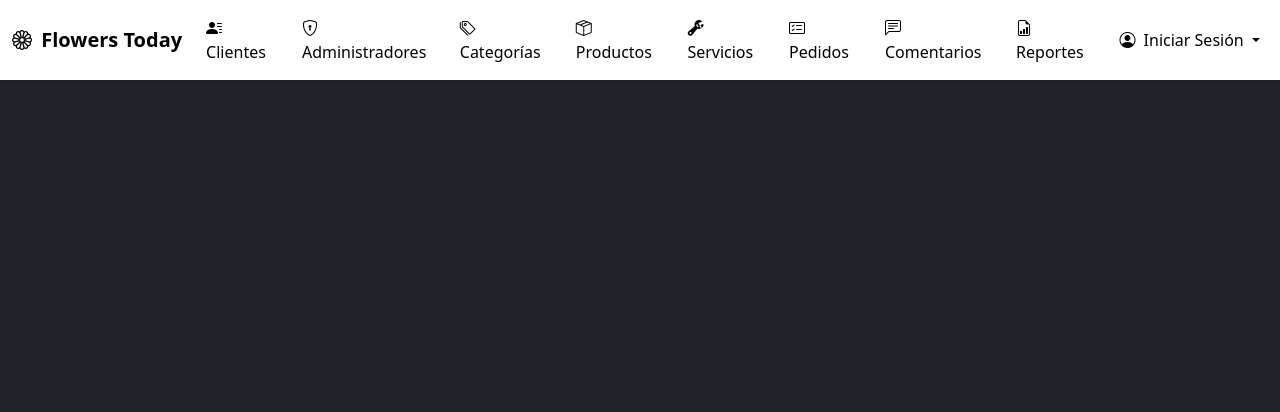
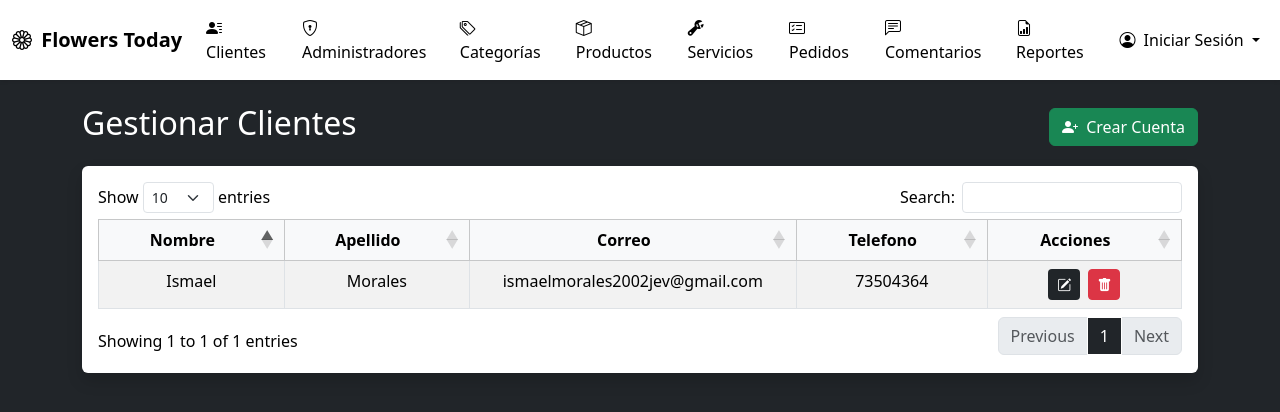
Before and after one commit to IsmaelMorales2002/Flowers-Today, a Django app: template templates/clientes_administracion.html in a window 1280 px wide. Shown: the top 412 px of the page. Run offline with Django 5.2, Linux system fonts and the light colour scheme; the template is opened without the code that fills it, so the values that code supplies are empty; some libraries are stand-ins or nearby versions.

Commit message:
Vista Clientes_Administracion terminada falta logica

```diff
--- /dev/null
+++ b/static/css/tablaCliente.css
@@ -0,0 +1,16 @@
+.correo-auto-truncado {
+    display: inline-block;
+    white-space: nowrap;
+    overflow: hidden;
+    text-overflow: ellipsis;
+    max-width: 100%;
+}
+
+td.truncable {
+    max-width: 160px;
+}
+
+.page-item.active .page-link {
+    background-color: #212529 !important;
+    border: 1px solid white;
+}
--- /dev/null
+++ b/static/js/dataTableClientes.js
@@ -0,0 +1,5 @@
+var table = new DataTable('#tabla-usuarios', {
+  language: {
+    url: 'https://cdn.datatables.net/plug-ins/2.3.2/i18n/es-ES.json',
+  },
+});
--- a/templates/clientes_administracion.html
+++ b/templates/clientes_administracion.html
@@ -1,6 +1,64 @@
 {% extends 'menuAdministrador.html' %}
-{% block title %} Inicio {% endblock %}
+{% load static %}
+{% block title %} Clientes {% endblock %}
 
 {% block content %}
+<!--DataTables-->
+<link rel="stylesheet" href="https://cdn.datatables.net/2.3.2/css/dataTables.bootstrap5.css">
+<link rel="stylesheet" href="{% static 'css/tablaCliente.css'%}">
+
+<div class="container mt-4">
+  <div class="d-flex justify-content-between align-items-center mb-3">
+    <h2 class="text-white">Gestionar Clientes</h2>
+    <a href="#" class="btn btn-success">
+      <i class="bi bi-person-plus-fill me-1"></i> Crear Cuenta
+    </a>
+  </div>
+
+   <div class="table-responsive bg-white p-3 rounded shadow">
+    <table id="tabla-usuarios" class="table table-striped table-bordered bg-white text-dark">
+        <thead class="table-light">
+            <tr>
+                <th class="text-center">Nombre</th>
+                <th class="text-center">Apellido</th>
+                <th class="text-center">Correo</th>
+                <th class="text-center">Telefono</th>
+                <th class="text-center">Acciones</th>
+            </tr>
+        </thead>
+        <tbody>
+            <tr>
+                <td class="text-center">Ismael</td>
+                <td class="text-center">Morales</td>
+                <td class="text-center truncable">
+                    <span class="correo-auto-truncado" title="{{ cliente.correo }}">
+                        ismaelmorales2002jev@gmail.com
+                    </span>
+                </td>
+                <td class="text-center">73504364</td>
+                <td class="text-center">
+                    <a href="#"
+                       class="btn btn-sm bg-dark text-white me-1"
+                       title="Editar">
+                       <i class="bi bi-pencil-square"></i>
+                    </a>
+                    <a href="#"
+                       class="btn btn-sm btn-danger eliminar-usuario-btn"
+                       title="Eliminar">
+                       <i class="bi bi-trash-fill"></i>
+                    </a>
+                </td>
+            </tr>
+        </tbody>
+    </table>
+
+   </div>
+
+<!--DataTables-->
+<script src="https://code.jquery.com/jquery-3.7.1.js"></script>
+<script src="https://cdnjs.cloudflare.com/ajax/libs/twitter-bootstrap/5.3.3/js/bootstrap.bundle.min.js"></script>
+<script src="https://cdn.datatables.net/2.3.2/js/dataTables.js"></script>
+<script src="https://cdn.datatables.net/2.3.2/js/dataTables.bootstrap5.js"></script>
+<script src="{% static 'js/dataTableClientes.js'%}"></script>
 
 {% endblock %}
```
Also changed, not shown: static/js/dataTableCategorias.js (deleted, +0 -18 lines).
